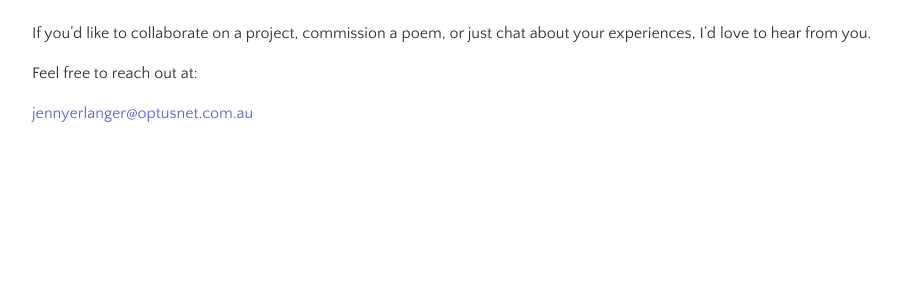
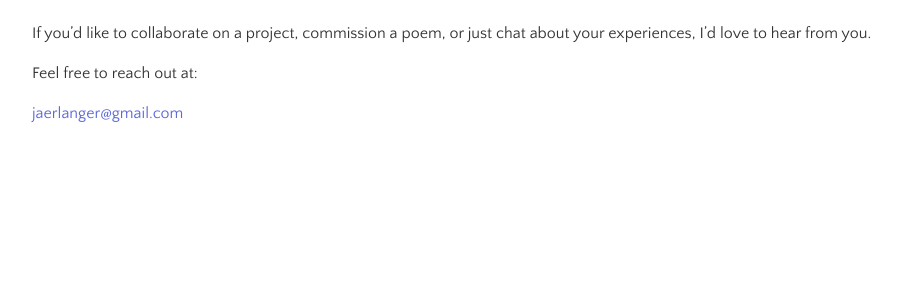
Before and after one commit to andrewerlanger/jenny_erlanger, a Django app: page /contact/ in a window 1280 px wide. Shown: the part 143-443 px from the top of the page, without its empty margins (146-1047 px from the left). Run offline with Django 3.2, Linux system fonts and the light colour scheme; style sheets or scripts are compiled from the project's sources; some web fonts are replaced.

Commit message:
update email address

```diff
--- a/templates/pages/contact.html
+++ b/templates/pages/contact.html
@@ -7,7 +7,7 @@
       <h1 class="text-indigo-600 uppercase pb-4 font-bold tracking-wider">Contact</h1>
       <p class="mb-4">If you’d like to collaborate on a project, commission a poem, or just chat about your experiences, I’d love to hear from you.</p>
       <p class="mb-4">Feel free to reach out at:</p>
-      <a class="text-indigo-600 hover:opacity-75" href="mailto:jennyerlanger@optusnet.com.au">jennyerlanger@optusnet.com.au</a>
+      <a class="text-indigo-600 hover:opacity-75" href="mailto:jaerlanger@gmail.com">jaerlanger@gmail.com</a>
     </div>
   </div>
 
```
